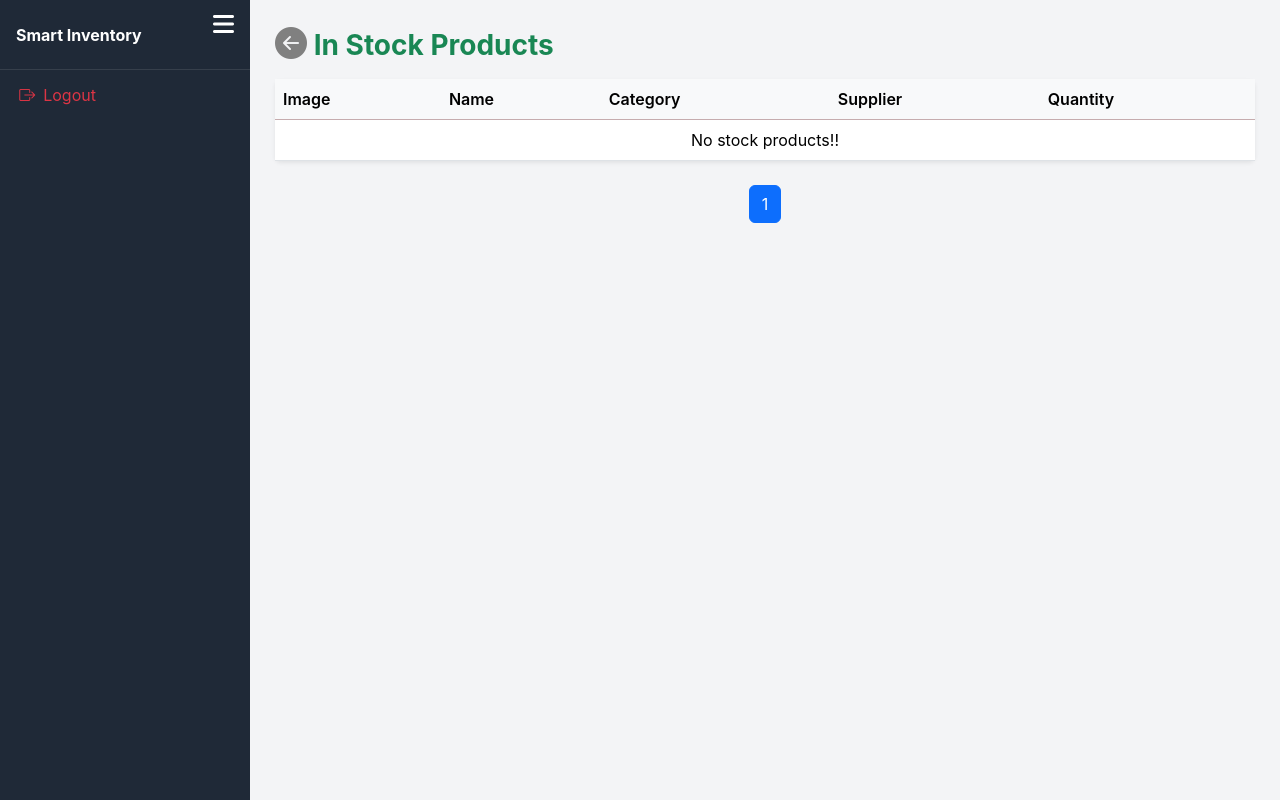
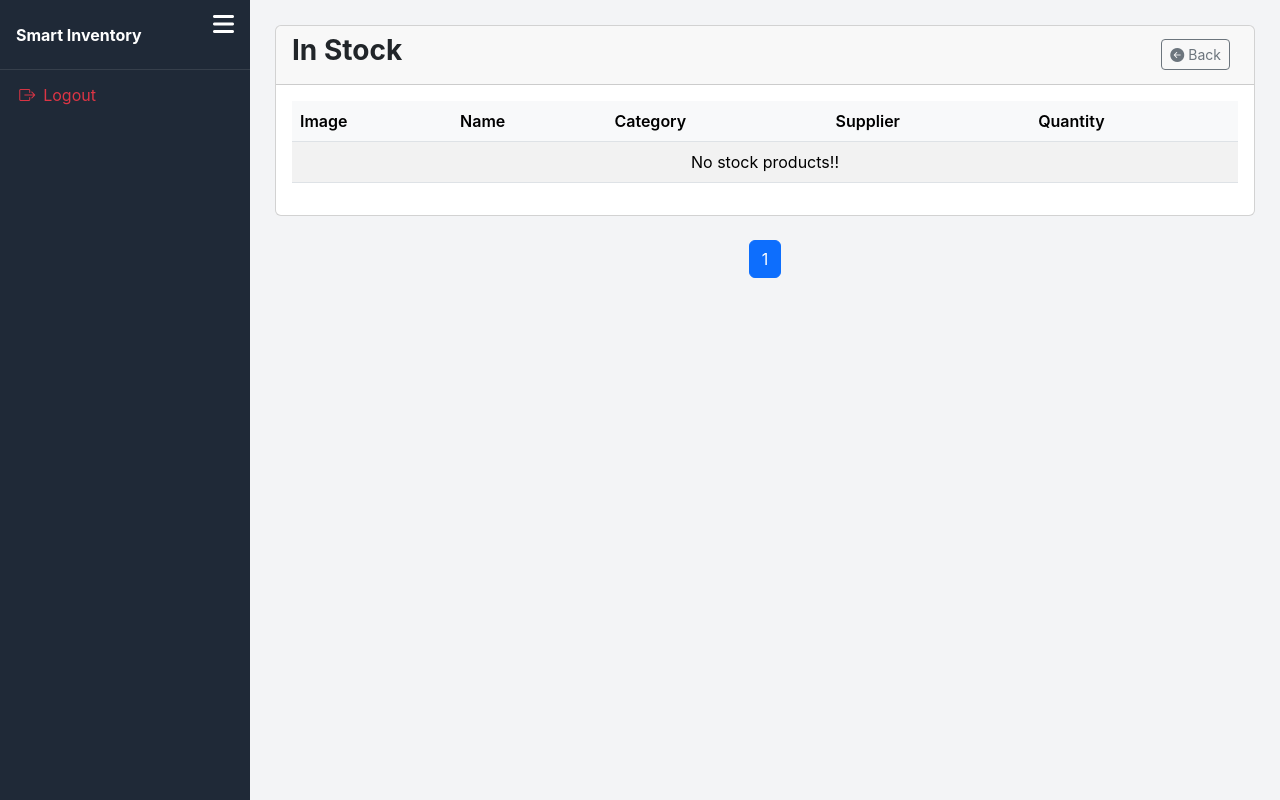
Before and after one commit to MahiKalavadia/inventory-management-system, a Django app: page /inventory/in-stock/ in a window 1280 px wide. Run offline with Django 5.2, Linux system fonts and the light colour scheme; data that the repository does not hold is empty.

Commit message:
Changed the table structure

```diff
--- a/templates/inventory/in_stock.html
+++ b/templates/inventory/in_stock.html
@@ -12,11 +12,18 @@
     }
 
 </style>
-<h3 class="mb-3 text-success"><b><a href="{% url 'stock_dashboard' %}" style="color: grey; font-size: 2rem;">
-        <i class="bi bi-arrow-left-circle-fill"></i></a>  In Stock Products</b></h3>
-
-<table class="table table-hover align-middle bg-white shadow-sm rounded">
-    <thead class="table-danger">
+<div class="card mb-4">
+   <div class="card-header d-flex justify-content-between align-items-center">
+           <h3><b>In Stock</b></h3>
+           <div>
+              <a href="{% url 'stock_dashboard' %}" class="btn btn-outline-secondary btn-sm me-2">
+                 <i class="bi bi-arrow-left-circle-fill"></i> Back
+              </a>
+          </div>
+        </div>
+    <div class="card-body">
+        <table class="table table-striped">
+            <thead>
                  <tr>
                     <th>Image</th>
                     <th>Name</th>
@@ -25,7 +32,6 @@
                     <th>Quantity</th>
                  </tr>
             </thead>
-
             <tbody>
                 {% for product in page_obj %}
         <tr class="table-success">
@@ -46,6 +52,8 @@
         {% endfor %}
             </tbody>
         </table>
+    </div>
+</div>
 <!--Pagination-->
 <nav class="mt-4">
 <ul class="pagination justify-content-center">
```
Lines whose indentation alone changed are shown as unchanged.
